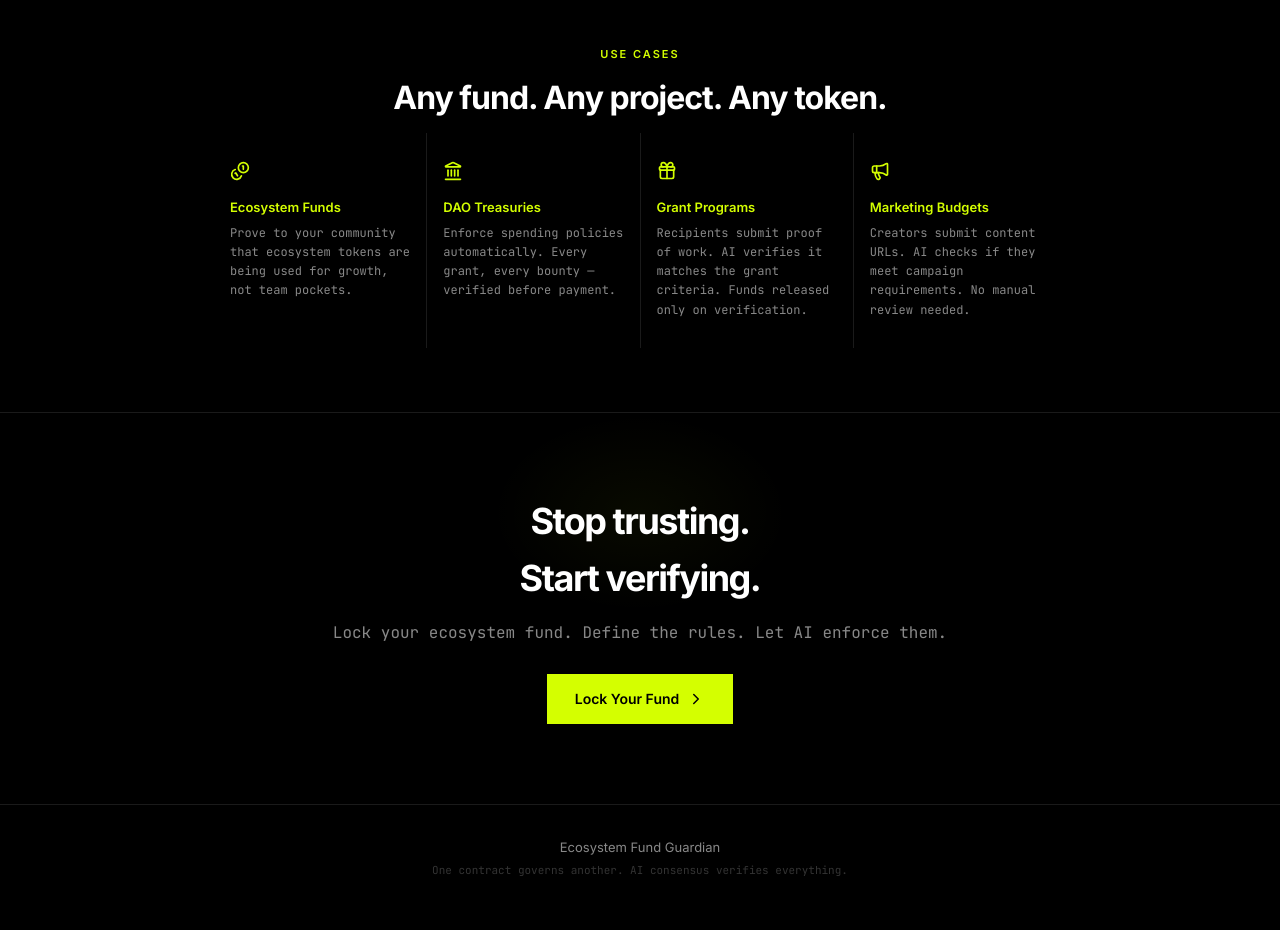
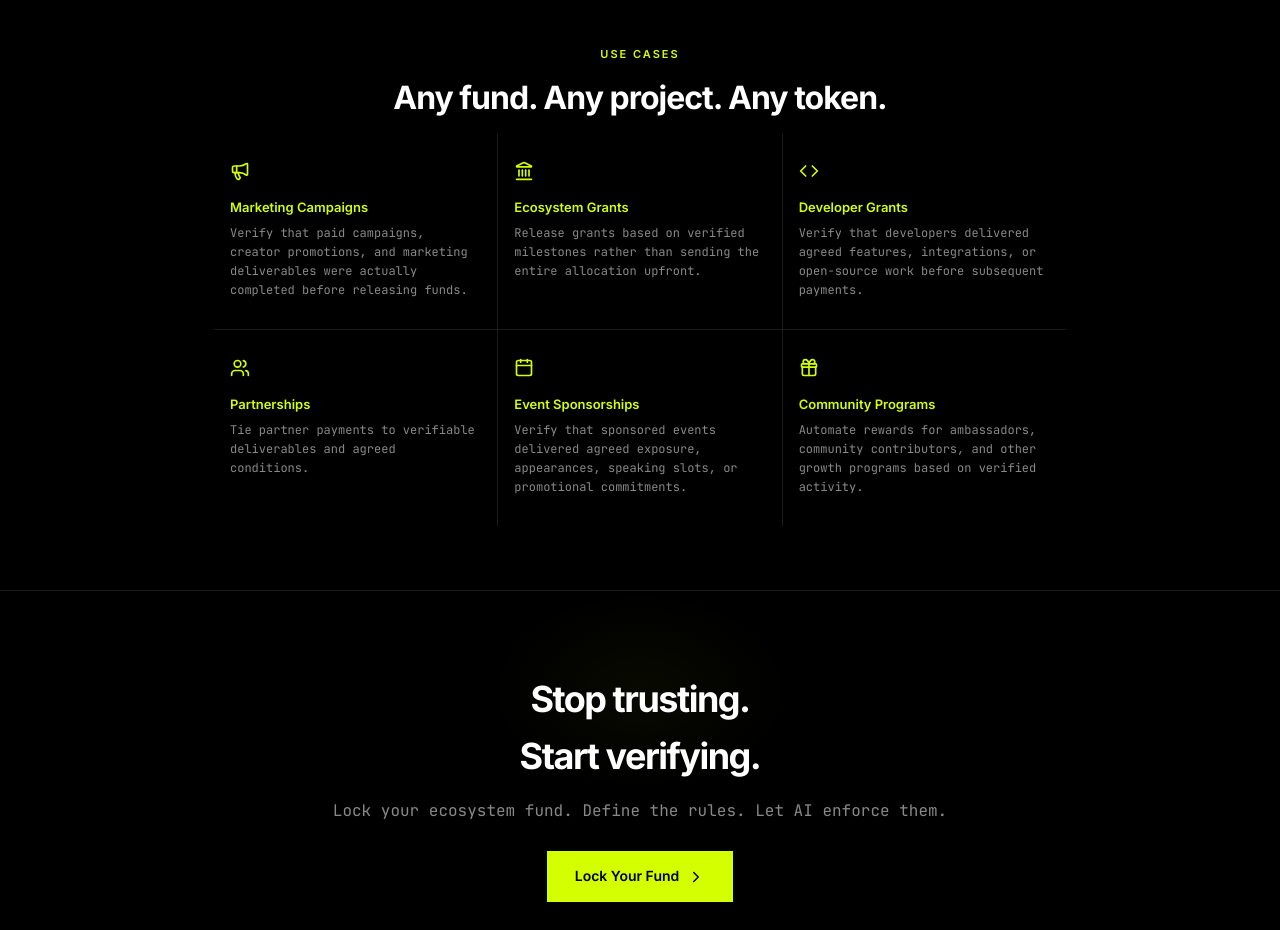
Before and after one commit to latiblack/ecosystem-fund-guardian, a React (Vite) app in the folder frontend/: page / in a window 1280 px wide. Shown: the part 2820-3750 px from the top of the page. Built offline with nearby package versions, Linux system fonts and the light colour scheme; no server answers.

Commit message:
Update use cases to6 specific verticals (marketing, grants, dev, partnerships, events, community)

```diff
--- a/frontend/src/index.css
+++ b/frontend/src/index.css
@@ -303,7 +303,7 @@ a:hover { text-decoration: underline; }
 /* Use case grid */
 .usecase-grid {
   display: grid;
-  grid-template-columns: repeat(4, 1fr);
+  grid-template-columns: repeat(3, 1fr);
   gap: 1px;
   background: var(--border);
   max-width: 900px;
--- a/frontend/src/pages/Landing.jsx
+++ b/frontend/src/pages/Landing.jsx
@@ -13,6 +13,8 @@ import {
   Gift,
   Megaphone,
   ChevronRight,
+  Code,
+  Calendar,
 } from "lucide-react";
 
 export default function Landing() {
@@ -161,24 +163,34 @@ export default function Landing() {
         <h2>Any fund. Any project. Any token.</h2>
         <div className="usecase-grid">
           <div className="usecase-card">
-            <Coins size={20} className="icon-accent" />
-            <h3>Ecosystem Funds</h3>
-            <p>Prove to your community that ecosystem tokens are being used for growth, not team pockets.</p>
+            <Megaphone size={20} className="icon-accent" />
+            <h3>Marketing Campaigns</h3>
+            <p>Verify that paid campaigns, creator promotions, and marketing deliverables were actually completed before releasing funds.</p>
           </div>
           <div className="usecase-card">
             <Landmark size={20} className="icon-accent" />
-            <h3>DAO Treasuries</h3>
-            <p>Enforce spending policies automatically. Every grant, every bounty — verified before payment.</p>
+            <h3>Ecosystem Grants</h3>
+            <p>Release grants based on verified milestones rather than sending the entire allocation upfront.</p>
+          </div>
+          <div className="usecase-card">
+            <Code size={20} className="icon-accent" />
+            <h3>Developer Grants</h3>
+            <p>Verify that developers delivered agreed features, integrations, or open-source work before subsequent payments.</p>
+          </div>
+          <div className="usecase-card">
+            <Users size={20} className="icon-accent" />
+            <h3>Partnerships</h3>
+            <p>Tie partner payments to verifiable deliverables and agreed conditions.</p>
+          </div>
+          <div className="usecase-card">
+            <Calendar size={20} className="icon-accent" />
+            <h3>Event Sponsorships</h3>
+            <p>Verify that sponsored events delivered agreed exposure, appearances, speaking slots, or promotional commitments.</p>
           </div>
           <div className="usecase-card">
             <Gift size={20} className="icon-accent" />
-            <h3>Grant Programs</h3>
-            <p>Recipients submit proof of work. AI verifies it matches the grant criteria. Funds released only on verification.</p>
-          </div>
-          <div className="usecase-card">
-            <Megaphone size={20} className="icon-accent" />
-            <h3>Marketing Budgets</h3>
-            <p>Creators submit content URLs. AI checks if they meet campaign requirements. No manual review needed.</p>
+            <h3>Community Programs</h3>
+            <p>Automate rewards for ambassadors, community contributors, and other growth programs based on verified activity.</p>
           </div>
         </div>
       </section>
```
